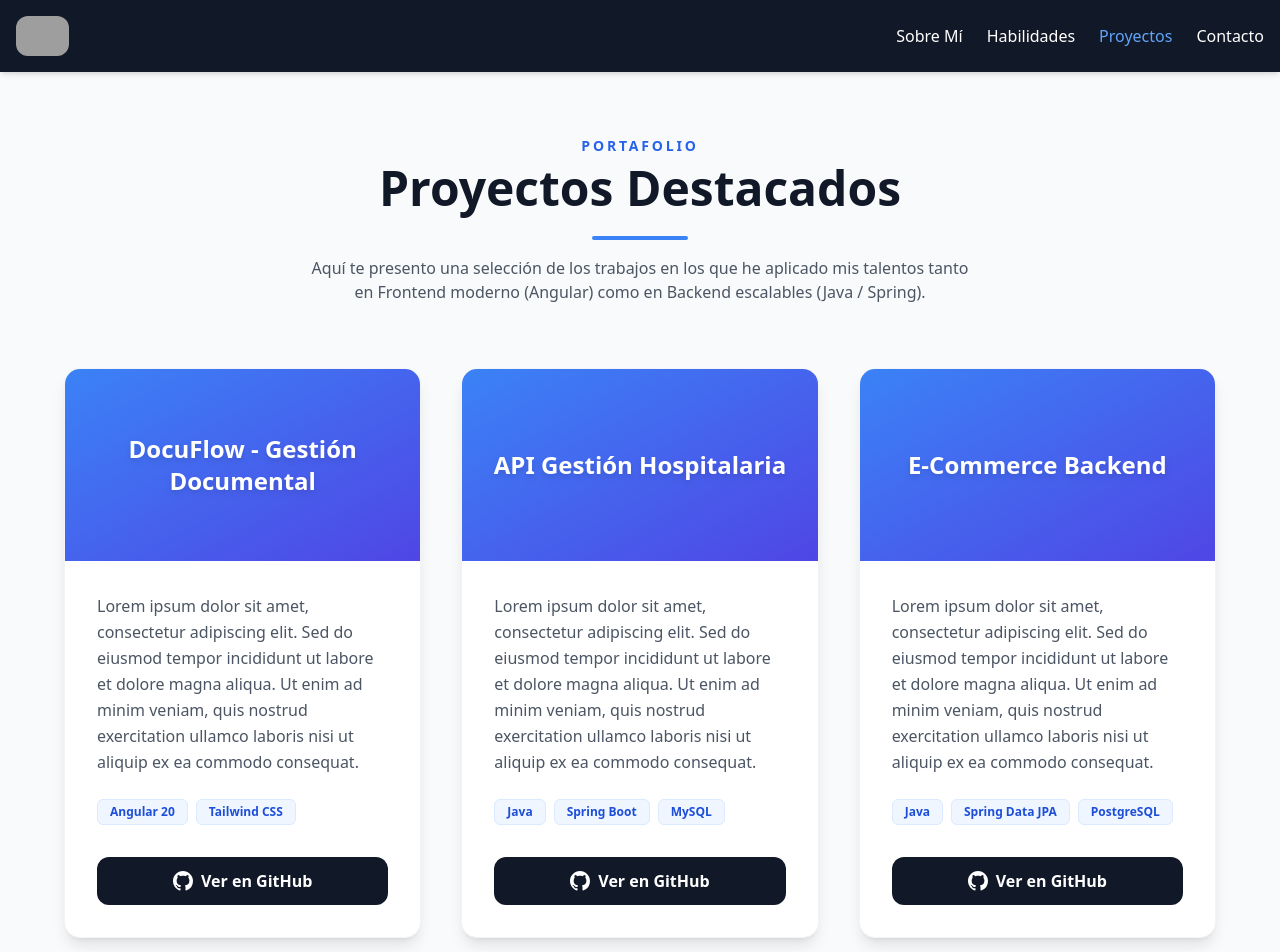
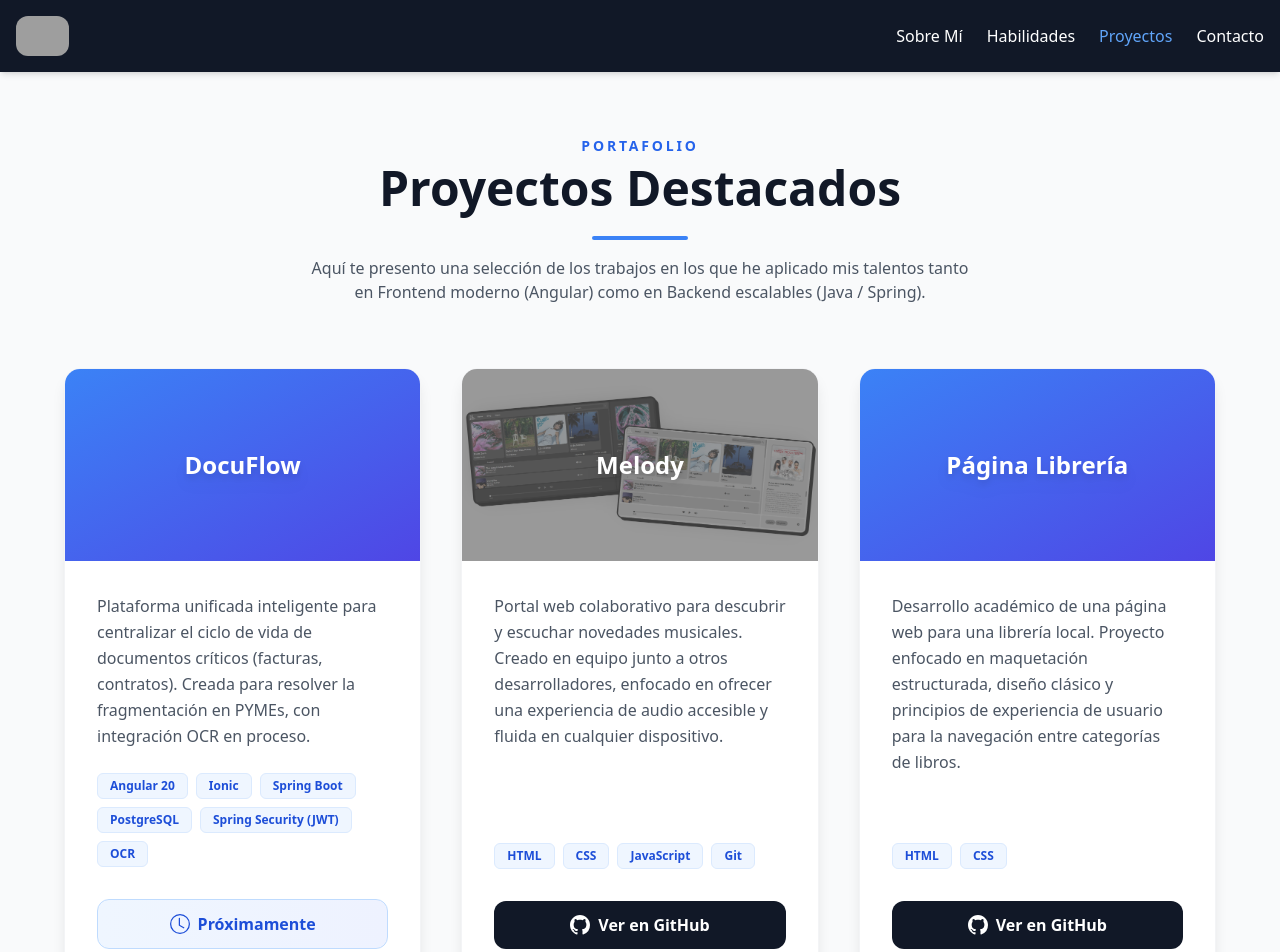
Before and after one commit to TheFighterOMG/Portfolio-Angular, an Angular app: page /projects in a window 1280 px wide. Shown: the top 952 px of the page. Built offline with nearby package versions, Linux system fonts and the light colour scheme; grey boxes are pictures that could not be loaded.

Commit message:
- Portfolio completado con proyectos reales. - Corregido parpadeo visual en transiciones de página mediante CSS (fill-mode: both).

```diff
--- a/src/app/components/header/header.component.html
+++ b/src/app/components/header/header.component.html
@@ -4,7 +4,7 @@
       <img src="assets/logo-portfolio.png" alt="Logo" class="h-10 w-auto rounded-xl">
     </a>
 
-    <!-- navegación para PC -->
+    <!-- Navegación para PC -->
     <nav class="hidden md:flex space-x-6">
       <a routerLink="/" routerLinkActive="text-blue-400" [routerLinkActiveOptions]="{exact: true}"
         class="hover:text-blue-300 font-medium transition-colors">Sobre Mí</a>
--- a/src/app/views/home/home.component.html
+++ b/src/app/views/home/home.component.html
@@ -1,9 +1,9 @@
 <section class="min-h-[85vh] flex items-center justify-center py-16 px-6 bg-gradient-to-br from-gray-50 to-blue-50">
     <div class="container mx-auto flex flex-col md:flex-row items-center gap-10 md:gap-16 max-w-6xl">
 
-        <!-- foto con efectos de profundidad -->
+        <!-- Foto con efectos de profundidad -->
         <div class="w-64 h-64 md:w-96 md:h-96 relative flex-shrink-0 group">
-            <!-- fondos decorativos con animaciones suaves -->
+            <!-- Fondos decorativos con animaciones suaves -->
             <div
                 class="absolute inset-0 bg-blue-500 rounded-[2rem] rotate-6 opacity-10 group-hover:rotate-12 transition-transform duration-500">
             </div>
@@ -13,12 +13,12 @@
 
             <div
                 class="relative w-full h-full bg-white rounded-[2rem] overflow-hidden border-8 border-white shadow-2xl">
-                <!-- Uso de foto real con estilo premium -->
+                <!-- Foto con estilo premium -->
                 <img src="assets/foto-perfil.png" [alt]="personalData.name"
                     class="w-full h-full object-cover transition-transform duration-700 group-hover:scale-110">
             </div>
 
-            <!-- badge de disponibilidad -->
+            <!-- Badge de disponibilidad -->
             <div
                 class="absolute -bottom-4 -right-4 bg-green-500 text-white px-4 py-2 rounded-full text-xs font-bold shadow-lg flex items-center gap-2">
                 <span class="w-2 h-2 bg-white rounded-full animate-pulse"></span>
@@ -26,9 +26,9 @@
             </div>
         </div>
 
-        <!-- contenido de texto -->
+        <!-- Contenido de texto -->
         <div class="flex-1 text-center md:text-left animate-fade-in">
-            <h2 class="text-blue-600 font-bold tracking-[0.2em] uppercase text-sm mb-4">Ingeniería Web</h2>
+            <h2 class="text-blue-600 font-bold tracking-[0.2em] uppercase text-sm mb-4">Desarrollador de Aplicaciones Web</h2>
 
             <h1 class="text-5xl md:text-7xl font-black text-gray-900 mb-6 leading-tight">
                 Soy <span class="bg-clip-text text-transparent bg-gradient-to-r from-blue-600 to-indigo-600">{{
@@ -54,7 +54,7 @@
                 </a>
             </div>
 
-            <!-- valores y principios de desarrollo -->
+            <!-- Valores y principios de desarrollo -->
             <div
                 class="mt-12 pt-10 border-t border-gray-200/60 flex flex-wrap gap-x-12 gap-y-4 justify-center md:justify-start">
                 <div class="flex items-center gap-2 text-gray-700 font-semibold tracking-wide">
--- a/src/app/views/home/home.component.ts
+++ b/src/app/views/home/home.component.ts
@@ -1,11 +1,12 @@
 import { Component, OnInit, inject } from '@angular/core';
 import { CommonModule } from '@angular/common';
+import { RouterModule } from '@angular/router';
 import { PortfolioService } from '../../services/portfolio.service';
 
 @Component({
   selector: 'app-home',
   standalone: true,
-  imports: [CommonModule],
+  imports: [CommonModule, RouterModule],
   templateUrl: './home.component.html',
   styleUrls: ['./home.component.css']
 })
--- a/src/app/views/projects/projects.component.html
+++ b/src/app/views/projects/projects.component.html
@@ -14,16 +14,22 @@
         <div class="grid grid-cols-1 md:grid-cols-2 lg:grid-cols-3 gap-10 animate-fade-in"
             style="animation-delay: 0.2s;">
 
-            <!-- Recorro iterando lista de proyectos -->
-            <!-- Recorro iterando lista de proyectos -->
+            <!-- Lista de proyectos -->
             @for (project of projects; track project.title) {
             <div
                 class="bg-white rounded-2xl overflow-hidden shadow-lg hover:shadow-2xl transition-all duration-300 transform hover:-translate-y-2 flex flex-col h-full border border-gray-100 group">
 
-                <!-- Banner Superior de la Tarjeta (Fondo elegante en lugar de imagen para mantener la claridad) -->
-                <div
-                    class="h-48 w-full bg-gradient-to-br from-blue-500 to-indigo-600 group-hover:from-blue-600 group-hover:to-indigo-700 transition-colors flex items-center justify-center p-6 text-center">
-                    <h3 class="text-2xl font-black text-white drop-shadow-md">{{ project.title }}</h3>
+                <!-- Banner Superior de la Tarjeta (Imagen de fondo si la hay, sino gradiente elegante) -->
+                <div class="h-48 w-full relative group-hover:from-blue-600 group-hover:to-indigo-700 transition-colors flex items-center justify-center p-6 text-center"
+                    [ngClass]="project.image ? '' : 'bg-gradient-to-br from-blue-500 to-indigo-600'">
+
+                    @if (project.image) {
+                        <img [src]="project.image" alt="Imagen del proyecto" class="absolute inset-0 w-full h-full object-cover opacity-60 group-hover:opacity-80 group-hover:scale-105 transition-all duration-500">
+                        <!-- Superposición oscura opcional para que lea mejor el título -->
+                        <div class="absolute inset-0 bg-black/40 group-hover:bg-black/20 transition-colors"></div>
+                    }
+
+                    <h3 class="text-2xl font-black text-white relative z-10 drop-shadow-lg">{{ project.title }}</h3>
                 </div>
 
                 <!-- Información y detalles del proyecto -->
@@ -39,9 +45,10 @@
                         }
                     </div>
 
-                    <!-- Botón de acceso al Github -->
+                    <!-- Botón de Próximamente -->
+                    @if (project.github) {
                     <a [href]="project.github" target="_blank" rel="noopener noreferrer"
-                        class="inline-flex items-center justify-center gap-2 w-full py-3 px-4 bg-gray-900 hover:bg-gray-800 text-white font-semibold rounded-xl transition-colors">
+                        class="inline-flex items-center justify-center gap-2 w-full py-3 px-4 bg-gray-900 hover:bg-gray-800 text-white font-semibold rounded-xl transition-all hover:-translate-y-1 active:scale-95">
                         <svg xmlns="http://www.w3.org/2000/svg" width="20" height="20" fill="currentColor"
                             viewBox="0 0 16 16">
                             <path
@@ -49,6 +56,16 @@
                         </svg>
                         Ver en GitHub
                     </a>
+                    } @else if (project.status === 'in-progress') {
+                    <button type="button"
+                        class="inline-flex items-center justify-center gap-2 w-full py-3 px-4 bg-gradient-to-r from-blue-50 to-indigo-50 border border-blue-200 hover:border-blue-400 hover:shadow-md text-blue-700 font-bold rounded-xl transition-all transform hover:-translate-y-1 active:scale-95 group">
+                        <svg xmlns="http://www.w3.org/2000/svg" width="20" height="20" fill="currentColor" class="group-hover:animate-pulse" viewBox="0 0 16 16">
+                            <path d="M8 3.5a.5.5 0 0 0-1 0V9a.5.5 0 0 0 .252.434l3.5 2a.5.5 0 0 0 .496-.868L8 8.71V3.5z"/>
+                            <path d="M8 16A8 8 0 1 0 8 0a8 8 0 0 0 0 16zm7-8A7 7 0 1 1 1 8a7 7 0 0 1 14 0z"/>
+                        </svg>
+                        Próximamente
+                    </button>
+                    }
                 </div>
             </div>
             }
--- a/src/app/views/skills/skills.component.html
+++ b/src/app/views/skills/skills.component.html
@@ -11,7 +11,6 @@
         <div class="grid grid-cols-1 md:grid-cols-2 gap-x-16 gap-y-12 animate-fade-in" style="animation-delay: 0.2s;">
 
             <!-- Recorro habilidades desde el componente -->
-            <!-- Recorro habilidades desde el componente -->
             @for (skill of skills; track skill) {
             <div class="group">
                 <div class="flex justify-between items-end mb-2">
@@ -22,7 +21,7 @@
                     </div>
                     <span class="text-blue-600 font-bold">{{ skill.level }}%</span>
                 </div>
-                <!-- barra de progreso -->
+                <!-- Barra de progreso -->
                 <div class="w-full bg-gray-100 rounded-full h-3 overflow-hidden shadow-inner cursor-default">
                     <div class="bg-gradient-to-r from-blue-500 to-indigo-500 h-3 rounded-full transition-all duration-1000 ease-out group-hover:brightness-110"
                         [style.width.%]="skill.level">
--- a/src/assets/data.json
+++ b/src/assets/data.json
@@ -28,33 +28,38 @@
     ],
     "projects": [
         {
-            "title": "DocuFlow - Gestión Documental",
-            "description": "Lorem ipsum dolor sit amet, consectetur adipiscing elit. Sed do eiusmod tempor incididunt ut labore et dolore magna aliqua. Ut enim ad minim veniam, quis nostrud exercitation ullamco laboris nisi ut aliquip ex ea commodo consequat.",
+            "title": "DocuFlow",
+            "description": "Plataforma unificada inteligente para centralizar el ciclo de vida de documentos críticos (facturas, contratos). Creada para resolver la fragmentación en PYMEs, con integración OCR en proceso.",
             "technologies": [
                 "Angular 20",
-                "Tailwind CSS"
+                "Ionic",
+                "Spring Boot",
+                "PostgreSQL",
+                "Spring Security (JWT)",
+                "OCR"
             ],
-            "github": "https://github.com/DanielG-git"
+            "status": "in-progress"
         },
         {
-            "title": "API Gestión Hospitalaria",
-            "description": "Lorem ipsum dolor sit amet, consectetur adipiscing elit. Sed do eiusmod tempor incididunt ut labore et dolore magna aliqua. Ut enim ad minim veniam, quis nostrud exercitation ullamco laboris nisi ut aliquip ex ea commodo consequat.",
+            "title": "Melody",
+            "description": "Portal web colaborativo para descubrir y escuchar novedades musicales. Creado en equipo junto a otros desarrolladores, enfocado en ofrecer una experiencia de audio accesible y fluida en cualquier dispositivo.",
+            "image": "assets/melody-bg.png",
             "technologies": [
-                "Java",
-                "Spring Boot",
-                "MySQL"
+                "HTML",
+                "CSS",
+                "JavaScript",
+                "Git"
             ],
-            "github": "https://github.com/DanielG-git"
+            "github": "https://github.com/AgustinBeniteez/melody"
         },
         {
-            "title": "E-Commerce Backend",
-            "description": "Lorem ipsum dolor sit amet, consectetur adipiscing elit. Sed do eiusmod tempor incididunt ut labore et dolore magna aliqua. Ut enim ad minim veniam, quis nostrud exercitation ullamco laboris nisi ut aliquip ex ea commodo consequat.",
+            "title": "Página Librería",
+            "description": "Desarrollo académico de una página web para una librería local. Proyecto enfocado en maquetación estructurada, diseño clásico y principios de experiencia de usuario para la navegación entre categorías de libros.",
             "technologies": [
-                "Java",
-                "Spring Data JPA",
-                "PostgreSQL"
+                "HTML",
+                "CSS"
             ],
-            "github": "https://github.com/DanielG-git"
+            "github": "https://github.com/DanielG-git/pagina_libreria"
         }
     ]
 }
--- a/src/styles.css
+++ b/src/styles.css
@@ -13,7 +13,6 @@ html {
         opacity: 0;
         transform: translateY(20px);
     }
-
     to {
         opacity: 1;
         transform: translateY(0);
@@ -22,10 +21,10 @@ html {
 
 /* Clase para usar mi animación */
 .animate-fade-in {
-    animation: fadeIn 0.8s ease-out forwards;
+    animation: fadeIn 0.8s ease-out both;
 }
 
 /* Aplico mi animación al contenido principal para las transiciones */
 main {
-    animation: fadeIn 0.5s ease-in-out;
+    animation: fadeIn 0.5s ease-in-out both;
 }
```
